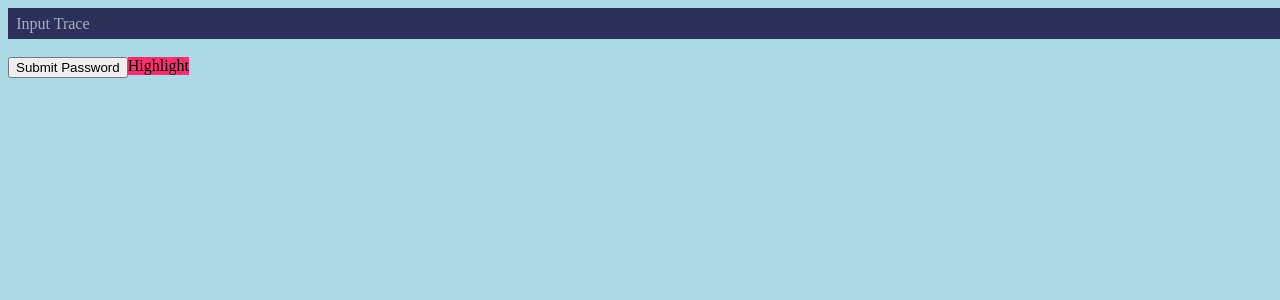
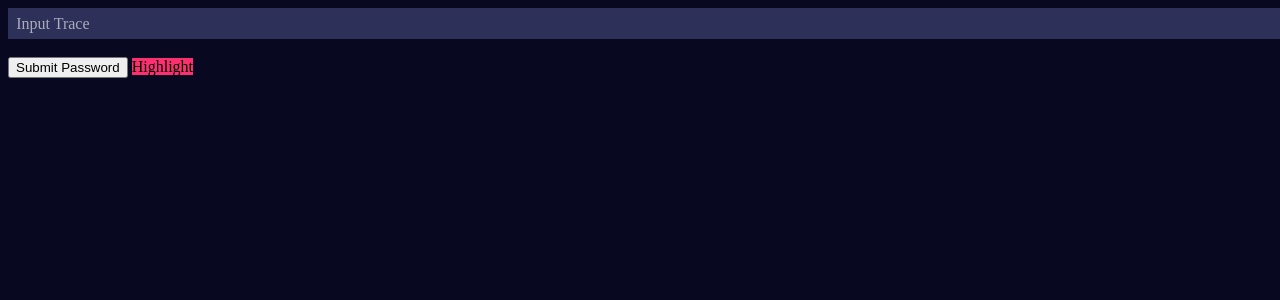
Before and after one commit to Pepsinn/cshub, a PHP site: page /wasd.html in a window 1280 px wide. Shown: the top 300 px of the page. Run offline with PHP 8.4, Linux system fonts and the light colour scheme.

Commit message:
Update style.css

```diff
--- a/style.css
+++ b/style.css
@@ -1,5 +1,5 @@
 body {
-  background-color: lightblue;
+  background-color: #090821;
 }
 
 div {
@@ -89,3 +89,27 @@ input:focus ~ .left {
   transform-origin: top left;
   transform: scaleY(1);
 }
+
+span {
+  position: relative;
+  z-index: 1;
+}
+
+span::before {
+  content: '';
+  position: absolute;
+  z-index: -1;
+  top: 0;
+  bottom: 0;
+  left: -0.25em;
+  right: -0.25em;
+  background-color: hsla(341, 97%, 59%, 0.75);
+  transform-origin: center right;
+  transform: scaleX(0);
+  transition: transform 0.2s ease-in-out;
+}
+
+span:hover::before {
+  transform: scaleX(1);
+  transform-origin: center left;
+}
```
